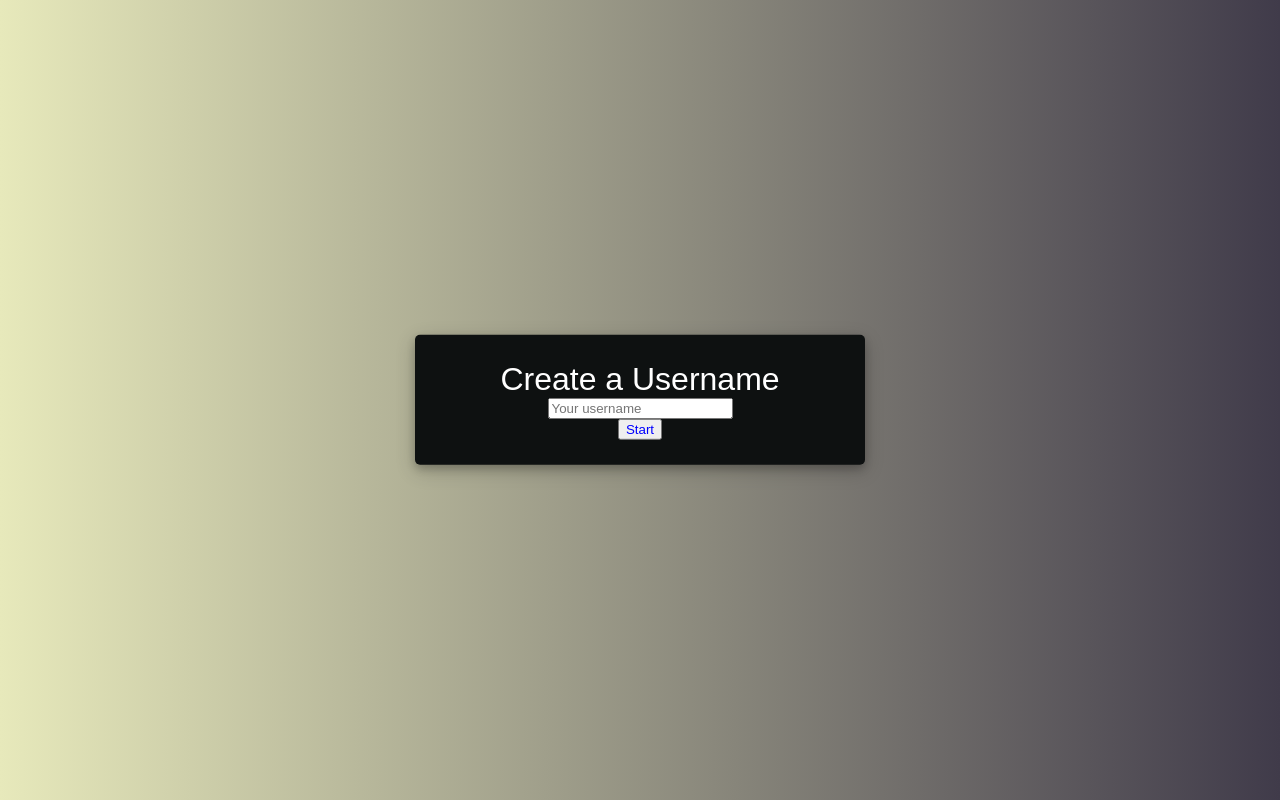
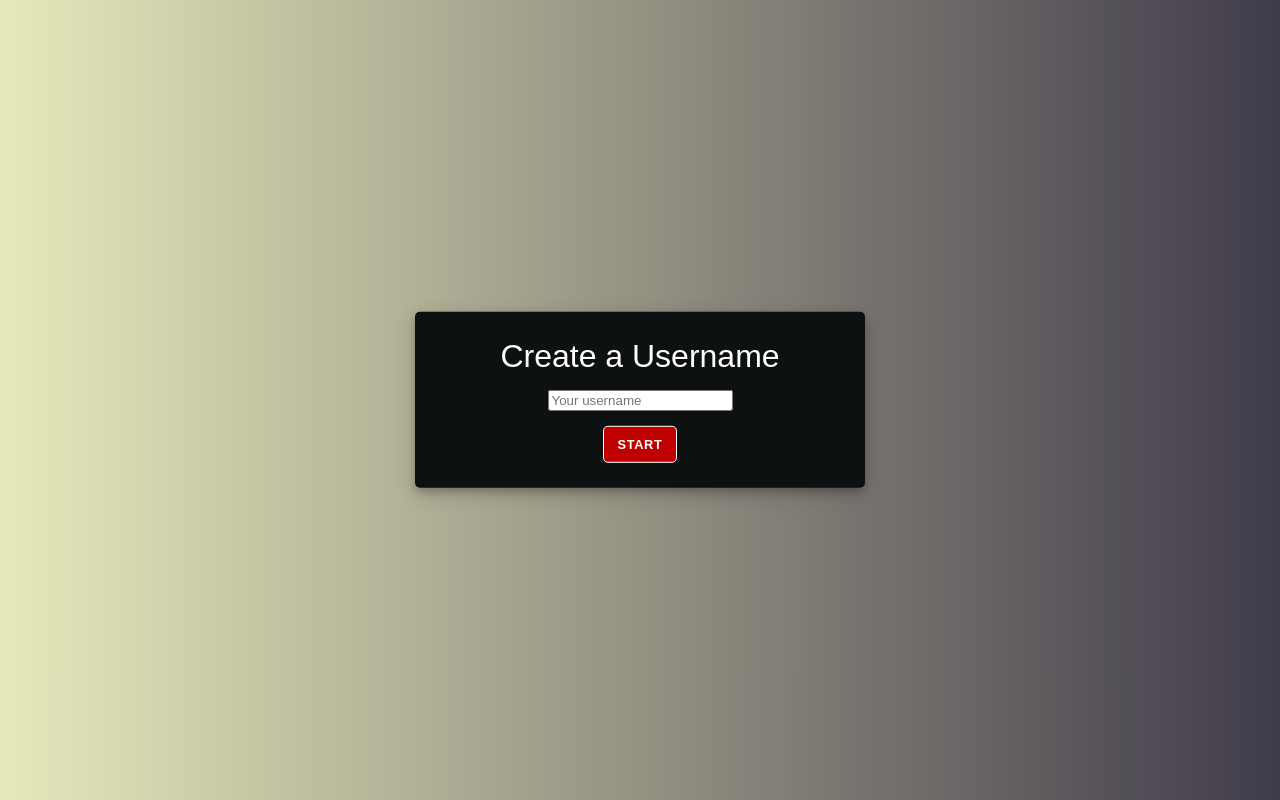
Before and after one commit to AudreyLL88/terror_project, a plain HTML site: page cards.html in a window 1280 px wide. Drawn offline with Linux system fonts and the light colour scheme; a web font is replaced by a local one.

Commit message:
fix username box bug and text shadow on card container title

```diff
--- a/assets/style.css
+++ b/assets/style.css
@@ -105,22 +105,6 @@ h3 {
 
 /* Card page card section */
 
-#title-container{
-    max-width: 1200px;
-    margin: auto;
-    padding: 60px 30px 0px;
-    text-align: center;
-    opacity: 0;
-}
-
-#title-container.fadein {
-  opacity: 2;
-  transition: opacity 1000ms;
-}
-
-#title-container h3 {
-    padding-bottom: 15px;
-}
 
 #username-container {
     align-items: center;
@@ -130,25 +114,54 @@ h3 {
     flex-direction: column;
     justify-content: center;
     max-width: 80%;
+    opacity: 0;
     padding: 25px 30px;
+    pointer-events: none;
     text-align: center;
+    transform: translate(-50%, -50%) scale(0.5);
     width: 450px;
-    box-shadow: 0px 4px 8px 0 rgba(0, 0, 0, 0.2),
-                0px 6px 20px 0 rgba(0, 0, 0, 0.19);
-    left:50%;
-    position: absolute;
-    top:50%;
-    transform: translate(-50%, -50%);
 }
 
 #username-container.fadeout {
+   display: none;
    opacity:0;
    transition: opacity 1000ms;
-   display: none;
+}
+
+.username-text{
+    margin-bottom: 15px;
 }
 
 #username-btn {
-    color: blue;
+    background-color: #bf0000;
+   border: 1px solid white;
+   border-radius: 5px;
+   color: #ffffff;
+   font-size: 0.8em;
+   font-weight: bold;
+   letter-spacing: 0.05em;
+   padding: 10px 14px;
+   text-transform: uppercase;
+   text-decoration: none;
+}
+
+#title-container{
+    max-width: 1200px;
+    margin: auto;
+    opacity: 0;
+    padding: 60px 30px 0px;
+    text-align: center;
+}
+
+#title-container.fadein {
+  opacity: 2;
+  transition: opacity 1000ms;
+}
+
+#title-container h3,
+#title-container p {
+    padding-bottom: 15px;
+    text-shadow: #474747 3px 5px 2px;
 }
 
 #card-container {
@@ -158,6 +171,7 @@ h3 {
    margin: auto;
    padding: 60px 30px;
    opacity: 0;
+
 }
 
 #card-container.fadein {
@@ -338,17 +352,12 @@ h3 {
 }
 
 .buttons button.quit{
-    background: white;
-    color: #bf0000
-}
-
-.buttons button.quit{
-    background: purple;
+    background: #fff;
     color: #bf0000
 }
 
 /* Quiz box */
-
+#username-container,
 .rule_box,
 .quiz_box,
 .result_box,
@@ -362,6 +371,7 @@ h3 {
     transition: all 0.3s ease;
 }
 
+#username-container,
 .rule_box.activeInfo,
 .quiz_box.activeQuiz,
 .result_box.activeResult,
--- a/cards.html
+++ b/cards.html
@@ -10,12 +10,12 @@
 <body>
 
 <!-- USERNAME SECTION-->
+<div id="username-container">
+        <h3 class="username-text">Create a Username</h3>
+        <input type="text" id="username" class="username-text" placeholder="Your username" required>
+        <button id="username-btn">Start</button>
+</div>
 
-<header id="username-container">
-    <h3>Create a Username</h3>
-    <input type="text" id="username" placeholder="Your username" required>
-    <button id="username-btn">Start</button>
-</header>
 
 <!-- Instructions and Title-->
 <section id="title-container">
```
Also changed, not shown: index.html (+1 -0 lines), 1 other file. Lines whose indentation alone changed are shown as unchanged.
